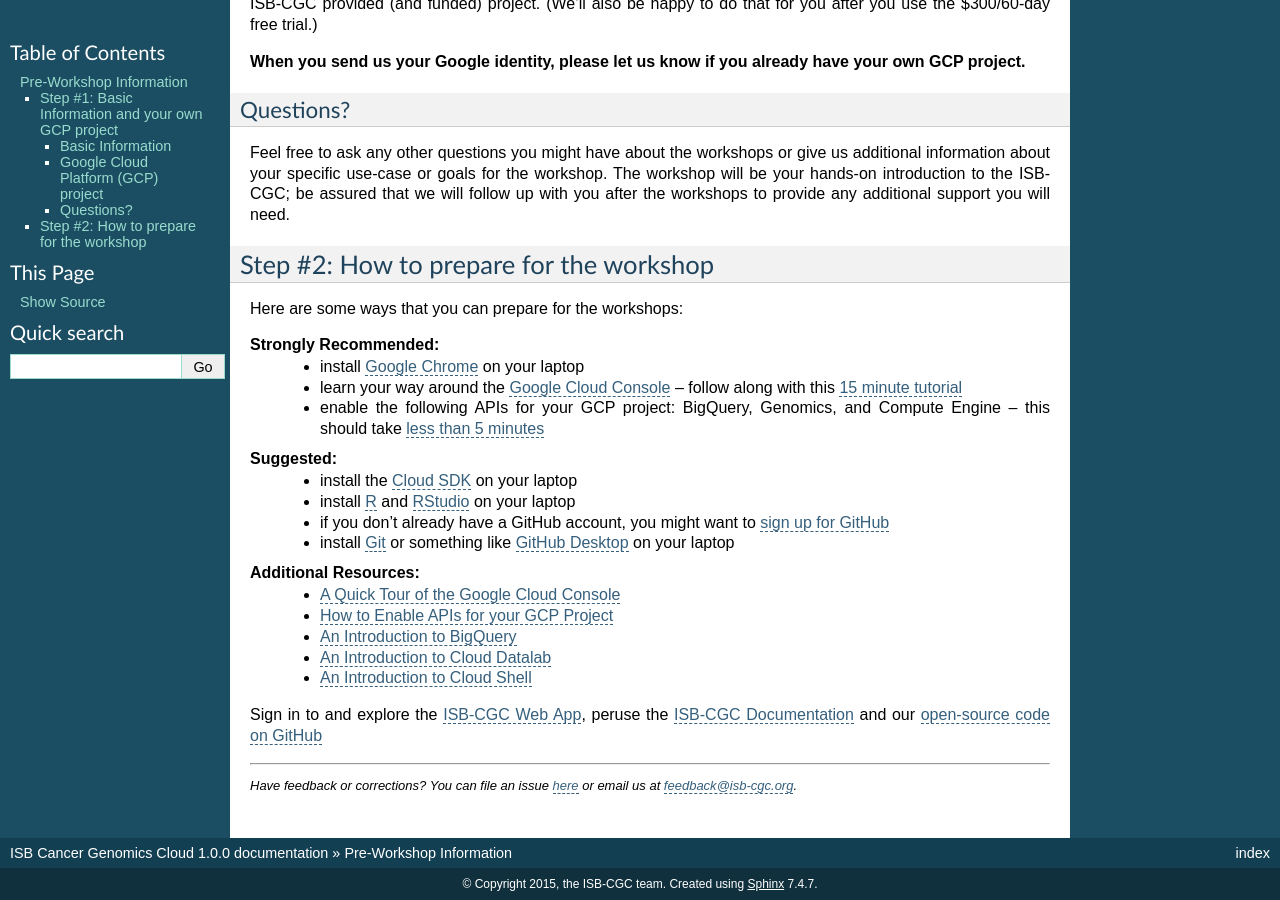
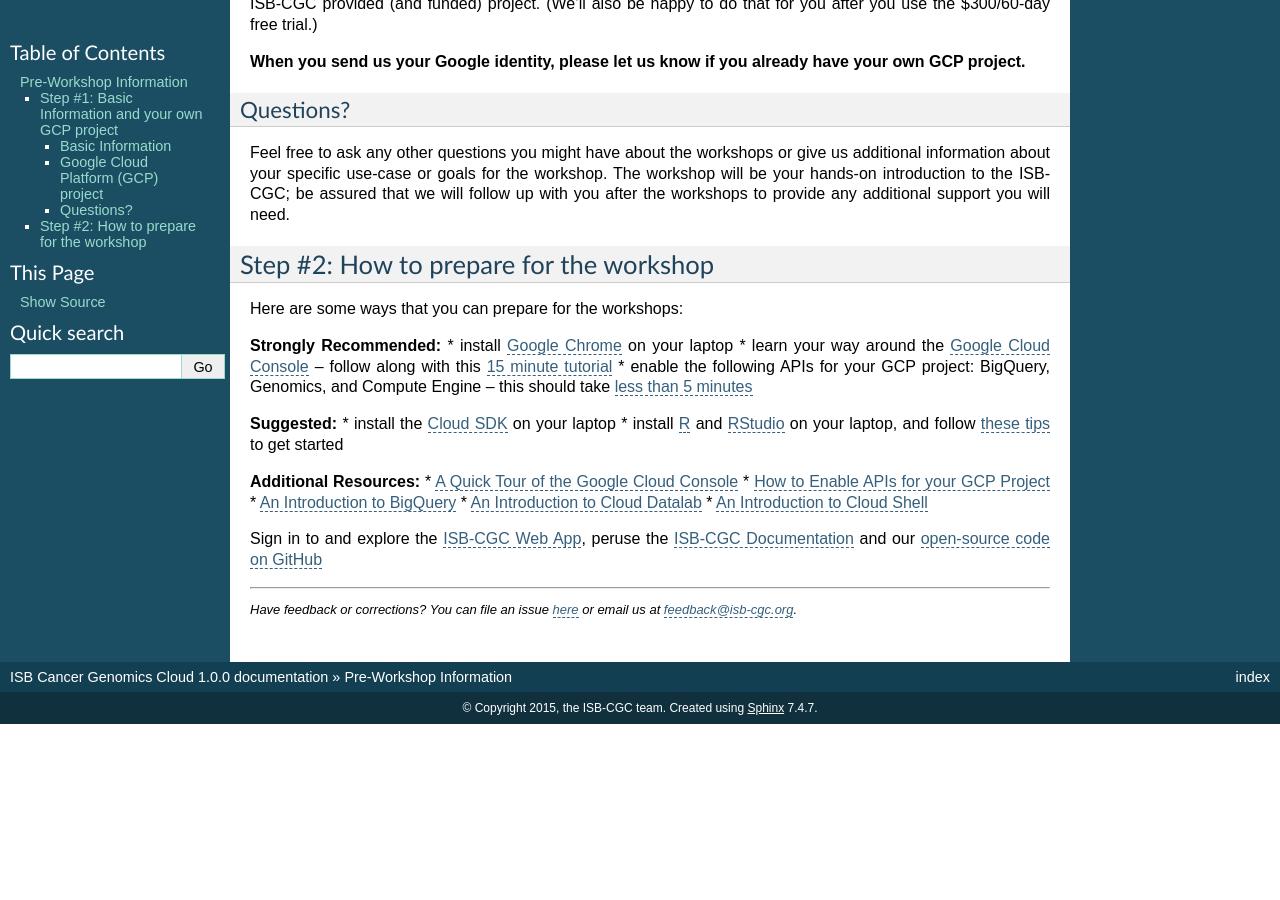
Before and after one commit to isb-cgc/readthedocs, a Sphinx documentation site: the page built from docs/source/sections/Workshop.rst, in a window 1280 px wide and 900 px high, scrolled down 629 px. Built offline with Sphinx 7.4.7, drawn with Linux system fonts in a browser that asks for light colours; after the commit the page ends 1353 px from its top, so only the background shows below that.

Commit message:
updates for workshop

```diff
--- a/docs/source/sections/GettingStartedWithR.rst
+++ b/docs/source/sections/GettingStartedWithR.rst
@@ -88,4 +88,4 @@
 .. toctree::
    :maxdepth: 1
 
-   scripting/Workshop_R_tut
+   workshop/Workshop_R_tut
--- a/docs/source/sections/Workshop.rst
+++ b/docs/source/sections/Workshop.rst
@@ -56,21 +56,19 @@
 Here are some ways that you can prepare for the workshops:
 
 **Strongly Recommended:**
-    * install `Google Chrome <https://www.google.com/chrome/browser/desktop/>`_ on your laptop
-    * learn your way around the `Google Cloud Console <https://console.cloud.google.com>`_ -- follow along with this `15 minute tutorial <https://raw.githubusercontent.com/isb-cgc/readthedocs/master/docs/include/intro_to_Console.pdf>`_
-    * enable the following APIs for your GCP project: BigQuery, Genomics, and Compute Engine -- this should take `less than 5 minutes <https://raw.githubusercontent.com/isb-cgc/readthedocs/master/docs/include/enabling_new_APIs.pdf>`_
+* install `Google Chrome <https://www.google.com/chrome/browser/desktop/>`_ on your laptop
+* learn your way around the `Google Cloud Console <https://console.cloud.google.com>`_ -- follow along with this `15 minute tutorial <https://raw.githubusercontent.com/isb-cgc/readthedocs/master/docs/include/intro_to_Console.pdf>`_
+* enable the following APIs for your GCP project: BigQuery, Genomics, and Compute Engine -- this should take `less than 5 minutes <https://raw.githubusercontent.com/isb-cgc/readthedocs/master/docs/include/enabling_new_APIs.pdf>`_
 
 **Suggested:**
-    * install the `Cloud SDK <https://cloud.google.com/sdk/>`_ on your laptop
-    * install `R <https://cran.r-project.org/>`_ and `RStudio <https://www.rstudio.com/products/rstudio/download/>`_ on your laptop
-    * if you don't already have a GitHub account, you might want to `sign up for GitHub <https://github.com/open-source>`_
-    * install `Git <https://git-scm.com/downloads>`_ or something like `GitHub Desktop <https://desktop.github.com/>`_ on your laptop
+* install the `Cloud SDK <https://cloud.google.com/sdk/>`_ on your laptop
+* install `R <https://cran.r-project.org/>`_ and `RStudio <https://www.rstudio.com/products/rstudio/download/>`_ on your laptop, and follow `these tips <GettingStartedWithR.html>`_ to get started
 
 **Additional Resources:**
-    * `A Quick Tour of the Google Cloud Console <https://raw.githubusercontent.com/isb-cgc/readthedocs/master/docs/include/intro_to_Console.pdf>`_
-    * `How to Enable APIs for your GCP Project <https://raw.githubusercontent.com/isb-cgc/readthedocs/master/docs/include/enabling_new_APIs.pdf>`_
-    * `An Introduction to BigQuery <https://raw.githubusercontent.com/isb-cgc/readthedocs/master/docs/include/intro_to_BigQuery.pdf>`_
-    * `An Introduction to Cloud Datalab <https://raw.githubusercontent.com/isb-cgc/readthedocs/master/docs/include/intro_to_Cloud_Datalab.pdf>`_
-    * `An Introduction to Cloud Shell <https://raw.githubusercontent.com/isb-cgc/readthedocs/master/docs/include/intro_to_Cloud_Shell.pdf>`_
+* `A Quick Tour of the Google Cloud Console <https://raw.githubusercontent.com/isb-cgc/readthedocs/master/docs/include/intro_to_Console.pdf>`_
+* `How to Enable APIs for your GCP Project <https://raw.githubusercontent.com/isb-cgc/readthedocs/master/docs/include/enabling_new_APIs.pdf>`_
+* `An Introduction to BigQuery <https://raw.githubusercontent.com/isb-cgc/readthedocs/master/docs/include/intro_to_BigQuery.pdf>`_
+* `An Introduction to Cloud Datalab <https://raw.githubusercontent.com/isb-cgc/readthedocs/master/docs/include/intro_to_Cloud_Datalab.pdf>`_
+* `An Introduction to Cloud Shell <https://raw.githubusercontent.com/isb-cgc/readthedocs/master/docs/include/intro_to_Cloud_Shell.pdf>`_
 
 Sign in to and explore the `ISB-CGC Web App <https://isb-cgc.appspot.com/>`_, peruse the `ISB-CGC Documentation <http://isb-cancer-genomics-cloud.readthedocs.org/en/latest/>`_ and our `open-source code on GitHub <https://github.com/isb-cgc/>`_
--- a/docs/source/sections/workshop/Integrative_Analysis_Tutorial.rst
+++ b/docs/source/sections/workshop/Integrative_Analysis_Tutorial.rst
@@ -2,4 +2,7 @@
 Integrative Analysis Tutorial
 *****************************
 
-The ISB-CGC ...
+.. toctree::
+   :maxdepth: 1
+
+   Workshop_R_tut
--- a/docs/source/sections/scripting/Workshop_R_tut.rst
+++ b/docs/source/sections/workshop/Workshop_R_tut.rst
@@ -1,6 +1,6 @@
-*****************************************
-ISB-CGC Workshops at NCI: analysis with R
-*****************************************
+***************
+Analysis with R
+***************
 
 Differential gene expression associated with HPV integration
 ############################################################
```
Also changed, not shown: docs/source/sections/day_of_Workshop.rst (+11 -10 lines), 9 other files.
